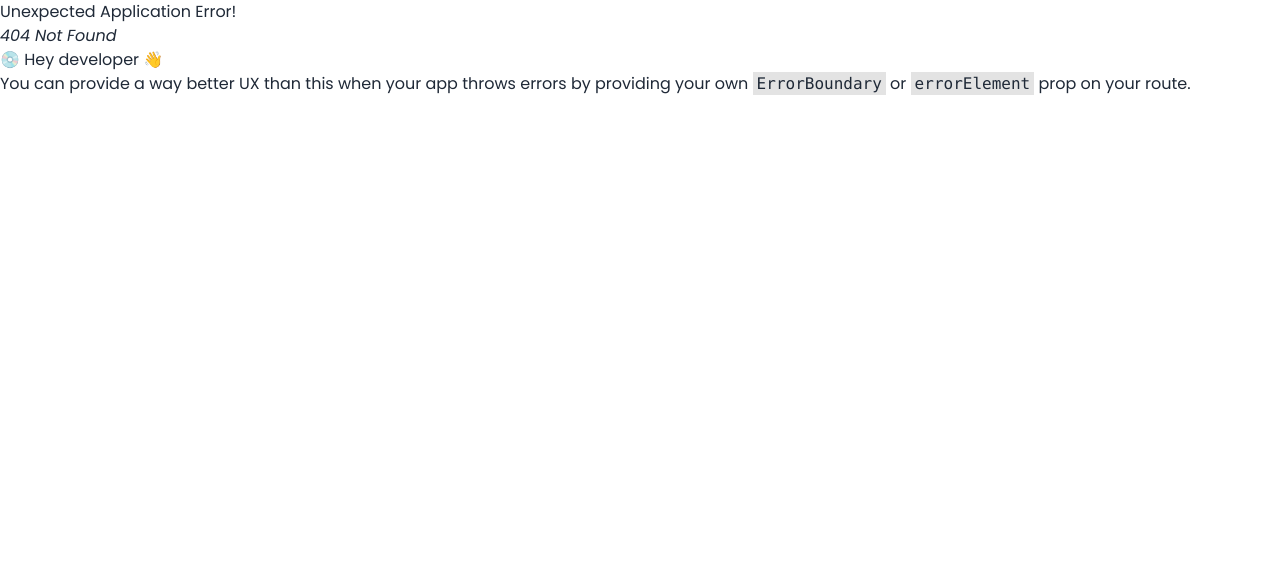
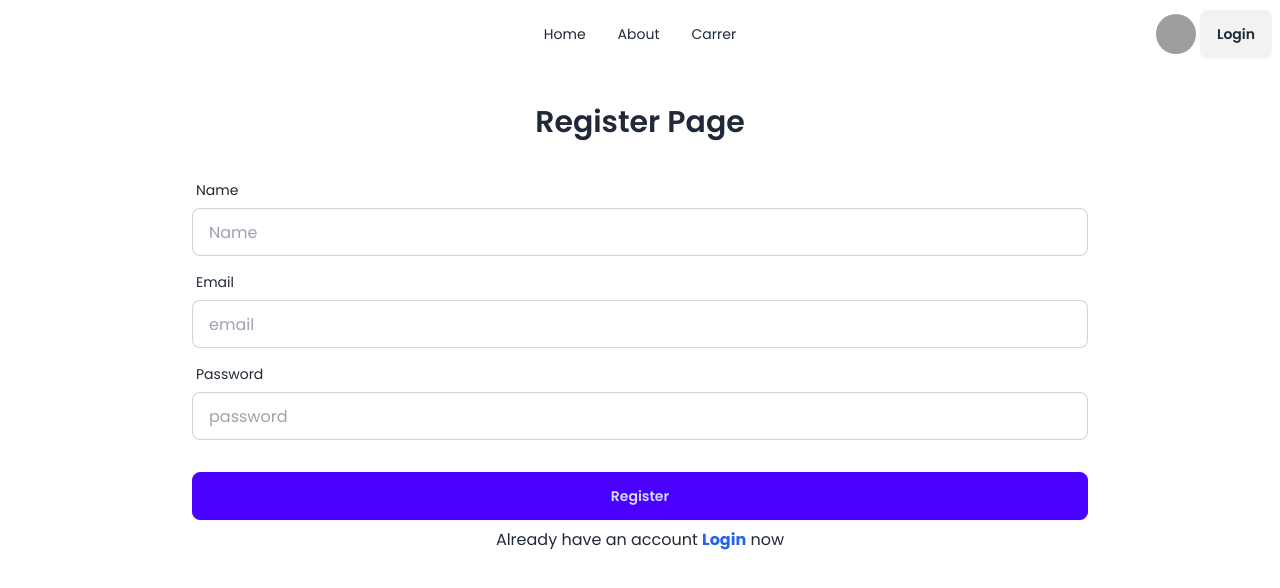
Before and after one commit to NazmulHasanNahin/Dragon-News, a React (Vite) app: page /register in a window 1280 px wide. Before the commit this address had no page. Shown: the top 588 px of the page. Built offline with nearby package versions, Linux system fonts and the light colour scheme; no server answers; grey boxes are pictures that could not be loaded.

Commit message:
login logout reg

```diff
--- a/src/Pages/Home/Home.jsx
+++ b/src/Pages/Home/Home.jsx
@@ -1,3 +1,4 @@
+import { useLoaderData } from "react-router-dom";
 import Header from "../Shared/Header";
 import LeftSideNav from "../Shared/LeftSideNav";
 import Navbar from "../Shared/Navbar";
@@ -5,18 +6,19 @@
 import BreakingNews from "./BreakingNews";
 
 const Home = () => {
+    const news = useLoaderData();
+    console.log(news);
     return (
         <div>
             <Header></Header>
             <BreakingNews></BreakingNews>
             <Navbar></Navbar>
-            <h1>home</h1>
             <div className="grid grid-cols-1 md:grid-cols-4 gap-6">
                 <div className="border">
                     <LeftSideNav></LeftSideNav>
                 </div>
                 <div className="md:col-span-2 border">
-                    <h1>news coming</h1>
+                    <h1>Dragon News Home</h1>
                 </div>
                 <div className="border">
                     <RightSideNav></RightSideNav>
--- /dev/null
+++ b/src/Pages/Login.jsx
@@ -0,0 +1,58 @@
+import { Link } from "react-router-dom";
+import Navbar from "./Shared/Navbar";
+import { useContext } from "react";
+import { AuthContext } from "../Provider/AuthProvider";
+
+const Login = () => {
+
+    const { signIn } = useContext(AuthContext);
+
+
+
+    const handleLogin = e => {
+        e.preventDefault();
+        const form = new FormData(e.currentTarget);
+        const email = form.get("email");
+        const password = form.get("password");
+        console.log(email, password);
+
+        signIn(email, password)
+            .then(result => {
+                console.log(result.user);
+            })
+            .catch(error => {
+                console.log("error edi", error);
+            })
+    }
+    return (
+        <div>
+            <Navbar></Navbar>
+            <div>
+                <h1 className="text-3xl text-center font-semibold mt-9">Login Page</h1>
+                <form onSubmit={handleLogin} className="card-body md:w-3/4 mx-auto">
+                    <div className="form-control">
+                        <label className="label">
+                            <span className="label-text">Email</span>
+                        </label>
+                        <input type="email" name="email" placeholder="email" className="input input-bordered" required />
+                    </div>
+                    <div className="form-control">
+                        <label className="label">
+                            <span className="label-text">Password</span>
+                        </label>
+                        <input type="password" name="password" placeholder="password" className="input input-bordered" required />
+                        <label className="label">
+                            <a href="#" className="label-text-alt link link-hover">Forgot password?</a>
+                        </label>
+                    </div>
+                    <div className="form-control mt-6">
+                        <button className="btn btn-primary">Login</button>
+                    </div>
+                    <p className="text-center">Do not have an account <Link to="/register" className="text-blue-600 font-bold">Register</Link> now</p>
+                </form>
+            </div>
+        </div>
+    );
+};
+
+export default Login;
--- /dev/null
+++ b/src/Pages/Register.jsx
@@ -0,0 +1,62 @@
+import { Link } from "react-router-dom";
+import Navbar from "./Shared/Navbar";
+import { useContext } from "react";
+import { AuthContext } from "../Provider/AuthProvider";
+
+const Register = () => {
+
+    const {createuser} = useContext(AuthContext)
+
+    const handleRegister = e => {
+        e.preventDefault();
+        const form = new FormData(e.currentTarget);
+        const name=form.get("name");
+        const email=form.get("email");
+        const password=form.get("password");
+        console.log(name,email,password);
+
+        createuser(email,password)
+        .then(result =>{
+            console.log(result.user);
+        })
+        .catch(error=>{
+            console.log("error edi",error);
+        })
+    }
+
+    return (
+        <div>
+            <Navbar></Navbar>
+            <div>
+                <h1 className="text-3xl text-center font-semibold mt-9">Register Page</h1>
+                <form onSubmit={handleRegister} className="card-body md:w-3/4 mx-auto">
+                    <div className="form-control">
+                        <label className="label">
+                            <span className="label-text">Name</span>
+                        </label>
+                        <input type="text" name="name" placeholder="Name" className="input input-bordered" required />
+                    </div>
+                    <div className="form-control">
+                        <label className="label">
+                            <span className="label-text">Email</span>
+                        </label>
+                        <input type="email" name="email" placeholder="email" className="input input-bordered" required />
+                    </div>
+                    <div className="form-control">
+                        <label className="label">
+                            <span className="label-text">Password</span>
+                        </label>
+                        <input type="password" name="password" placeholder="password" className="input input-bordered" required />
+
+                    </div>
+                    <div className="form-control mt-6">
+                        <button className="btn btn-primary">Register</button>
+                    </div>
+                    <p className="text-center">Already have an account <Link to="/login" className="text-blue-600 font-bold">Login</Link> now</p>
+                </form>
+            </div>
+        </div>
+    );
+};
+
+export default Register;
--- a/src/Pages/Shared/Navbar.jsx
+++ b/src/Pages/Shared/Navbar.jsx
@@ -1,7 +1,15 @@
+import { useContext } from "react";
 import { Link, NavLink } from "react-router-dom";
+import { AuthContext } from "../../Provider/AuthProvider";
 
 const Navbar = () => {
+    const { logOut, user } = useContext(AuthContext)
 
+    const handleLogout = () => {
+        logOut()
+            .then()
+            .catch()
+    }
     const navLinks = <>
         <li><NavLink to="/">Home</NavLink></li>
         <li><NavLink to="/about">About</NavLink></li>
@@ -48,11 +56,19 @@
                                 src="https://img.daisyui.com/images/stock/photo-1534528741775-53994a69daeb.webp" />
                         </div>
                     </div>
-                    <Link>
-                        <button className="btn">
-                            Login
-                        </button>
-                    </Link>
+                    {
+                        user ?
+                            <button onClick={handleLogout} className="btn">
+                                Logout
+                            </button>
+                            :
+
+                            <Link to="/login">
+                                <button className="btn">
+                                    Login
+                                </button>
+                            </Link>
+                    }
                 </div>
             </div>
         </div>
--- /dev/null
+++ b/src/Provider/AuthProvider.jsx
@@ -0,0 +1,44 @@
+import { createUserWithEmailAndPassword, getAuth, onAuthStateChanged, signInWithEmailAndPassword, signOut } from "firebase/auth";
+import { createContext, useEffect, useState } from "react";
+import app from "../firebase/firebase.config";
+
+export const AuthContext = createContext(null);
+const auth = getAuth(app);
+
+const AuthProvider = ({ children }) => {
+    const [user, setUser] = useState(null);
+
+    const createuser = (email, password) => {
+        createUserWithEmailAndPassword(auth, email, password);
+    }
+    const signIn = (email,password) =>{
+        return signInWithEmailAndPassword(auth,email,password);
+    }
+
+    const logOut = () => {
+        return signOut(auth);
+
+    }
+
+    useEffect(() => {
+        const unsubscribe = onAuthStateChanged(auth, currentUser => {
+            console.log(currentUser);
+            setUser(currentUser);
+        });
+        return () => {
+            unsubscribe()
+        }
+    }, [])
+    const authInfo = {
+        user, createuser,logOut,signIn,
+
+    }
+    return (
+        <AuthContext.Provider value={authInfo}>
+
+            {children}
+        </AuthContext.Provider>
+    );
+};
+
+export default AuthProvider;
--- a/src/Routes/Routes.jsx
+++ b/src/Routes/Routes.jsx
@@ -1,9 +1,11 @@
 import {
     createBrowserRouter,
-    RouterProvider,
+
 } from "react-router-dom";
 import Root from "../Layouts/Root";
 import Home from "../Pages/Home/Home";
+import Login from "../Pages/Login";
+import Register from "../Pages/Register";
 
 const routes = createBrowserRouter([
     {
@@ -13,6 +15,16 @@
             {
                 path: "/",
                 element:<Home></Home>,
+                loader:() => fetch("news.json"),
+
+            },
+            {
+                path: "/login",
+                element:<Login></Login>,
+            },
+            {
+                path: "/register",
+                element:<Register></Register>,
             },
 
         ]
--- a/src/main.jsx
+++ b/src/main.jsx
@@ -3,9 +3,10 @@
 import './index.css'
 import { RouterProvider } from 'react-router-dom'
 import routes from './Routes/Routes.jsx'
+import AuthProvider from './Provider/AuthProvider.jsx'
 
 createRoot(document.getElementById('root')).render(
   <StrictMode>
-    <RouterProvider router={routes}></RouterProvider>
+    <AuthProvider><RouterProvider router={routes}></RouterProvider></AuthProvider>
   </StrictMode>,
 )
```
